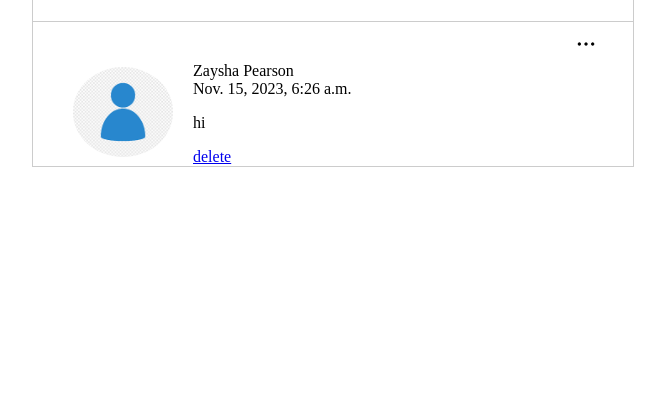
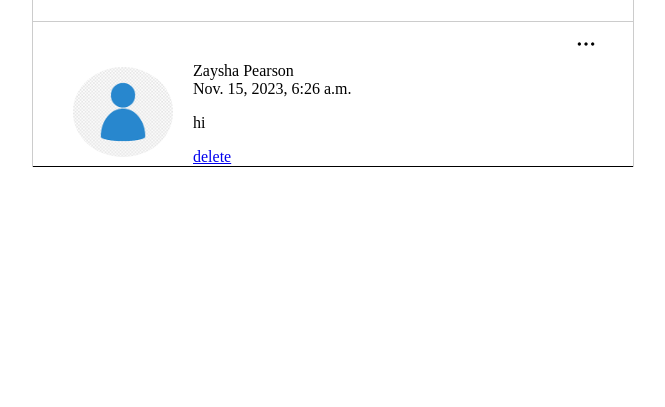
Before and after one commit to VigneshMarkandan/twitter-clone, a Django app: page / in a window 1280 px wide. Shown: the part 177-584 px from the top of the page, without its empty margins (307-972 px from the left). Run offline with Django 3.2, Linux system fonts and the light colour scheme; data comes from the database, SQL or seed files in the repository.

Commit message:
changed css

```diff
--- a/static/css/style.css
+++ b/static/css/style.css
@@ -88,5 +88,5 @@ body{
 }
 ul{
     list-style: none;
-    border-bottom: 1px solid #ccc;
+    border-bottom: 1px solid black;
 }
```
